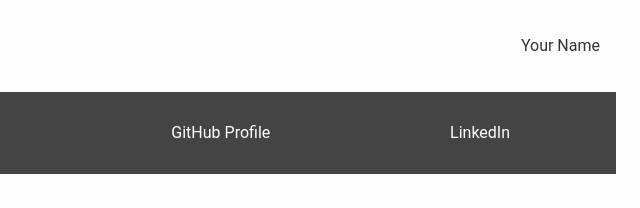
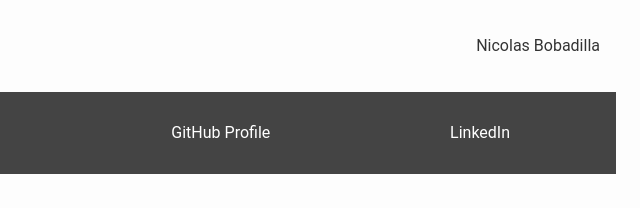
Before and after one commit to Nico-Netsumu/wdd231, a plain HTML site: page index.html in a window 1280 px wide. Shown: the top 208 px of the page, 640-1280 px from the left. Drawn offline with nearby package versions, Linux system fonts and the light colour scheme; a script that the page names is missing.

Commit message:
Update index.html

```diff
--- a/index.html
+++ b/index.html
@@ -15,7 +15,7 @@
 <body>
   <header>
     <img src="images/profile.jpeg" alt="Your Name">
-    <span>Your Name</span>
+    <span>Nicolas Bobadilla</span>
   </header>
 
   <nav>
```
